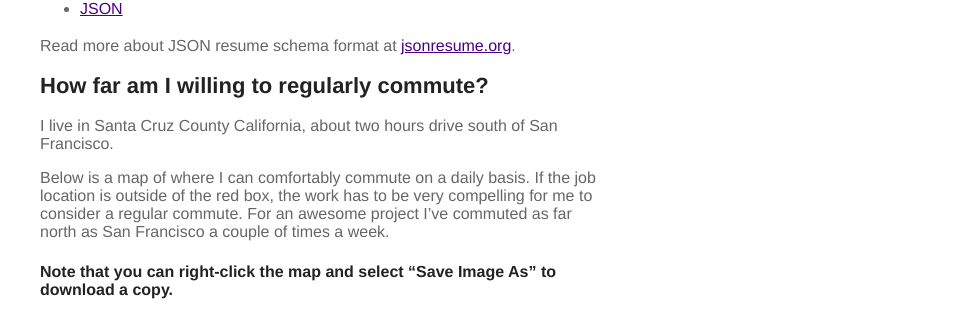
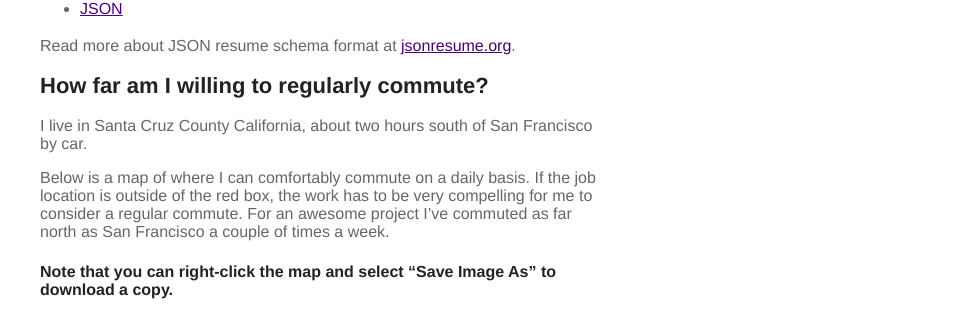
Before and after one commit to jason-laumeister/jason-laumeister.github.io, a Jekyll site: the page built from resume/index.md, in a window 1280 px wide. Shown: the part 623-932 px from the top of the page, without its empty margins (320-1280 px from the left). Built offline with Jekyll 4.4.1, drawn with Linux system fonts in a browser that asks for light colours; nearby versions of some CDN libraries.

Commit message:
commute text update

```diff
--- a/resume/index.md
+++ b/resume/index.md
@@ -16,7 +16,7 @@ Read more about JSON resume schema format at [jsonresume.org](https://jsonresume
 
 ## How far am I willing to regularly commute?
 
-I live in Santa Cruz County California, about two hours drive south of San Francisco.
+I live in Santa Cruz County California, about two hours south of San Francisco by car.
 
 Below is a map of where I can comfortably commute on a daily basis. If the job location is outside of the red box, the work has to be very compelling for me to consider a regular commute. For an awesome project I've commuted as far north as San Francisco a couple of times a week.
 
```
